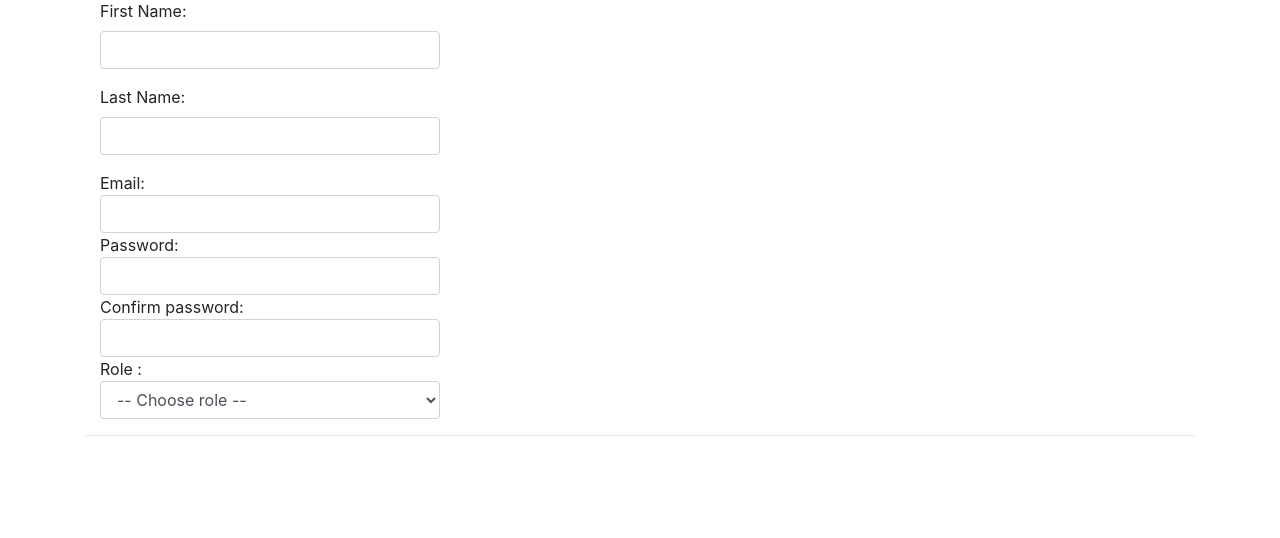
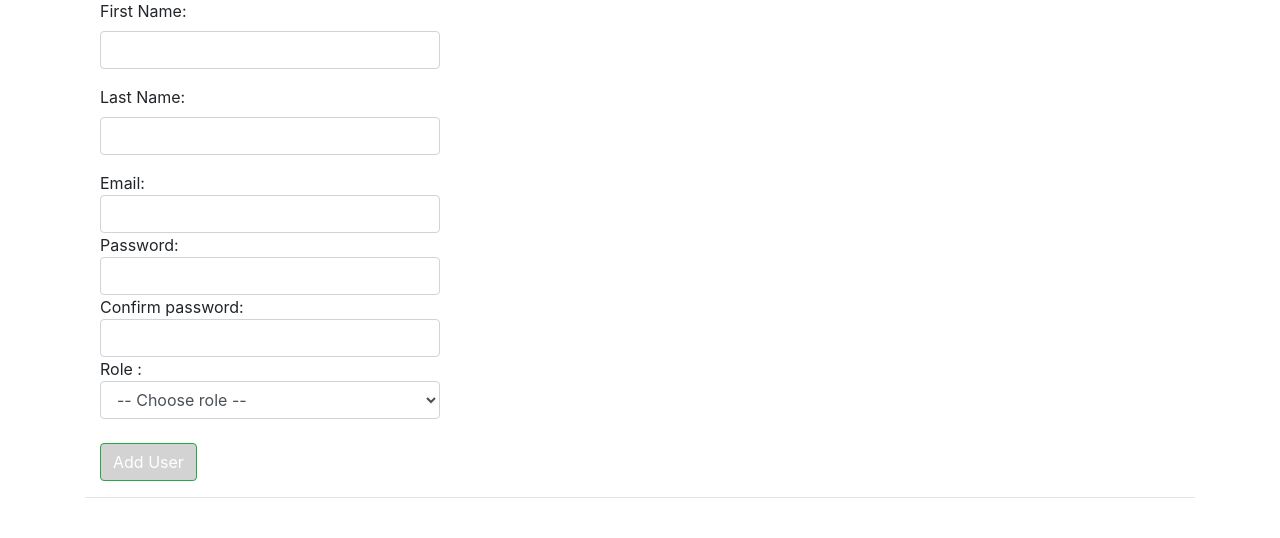
Before and after one commit to porter33marcus/Recipe_Tree, a Python web app: template templates/users-admin.html in a window 1280 px wide. Shown: the part 410-948 px from the top of the page. Before the commit the page ends 846 px from the top, so only its background shows below. Run offline with Jinja, Linux system fonts and the light colour scheme; the template is opened without the code that fills it, so the values that code supplies are empty; some libraries are stand-ins or nearby versions.

Commit message:
Update users-admin.html
fixed missing a quotation mark that caused the add user button from displaying.

```diff
--- a/templates/users-admin.html
+++ b/templates/users-admin.html
@@ -78,7 +78,8 @@
     {% endfor %}
     </select>
 </div>
-    <div class="col-md-4 form-group>
+<br/>
+    <div class="col-md-4 form-group">
 <input type="submit" class="btn btn-success" value="Add User"></div>
 
 </form>
```
